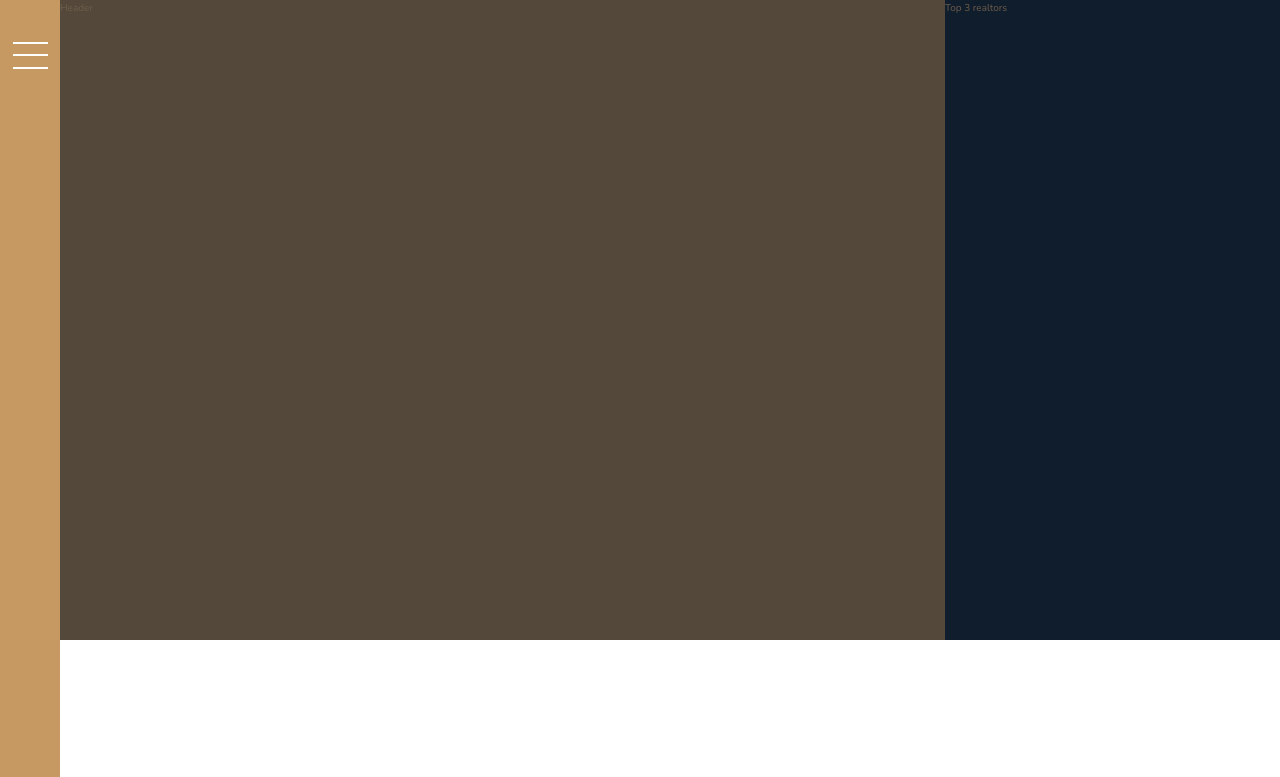
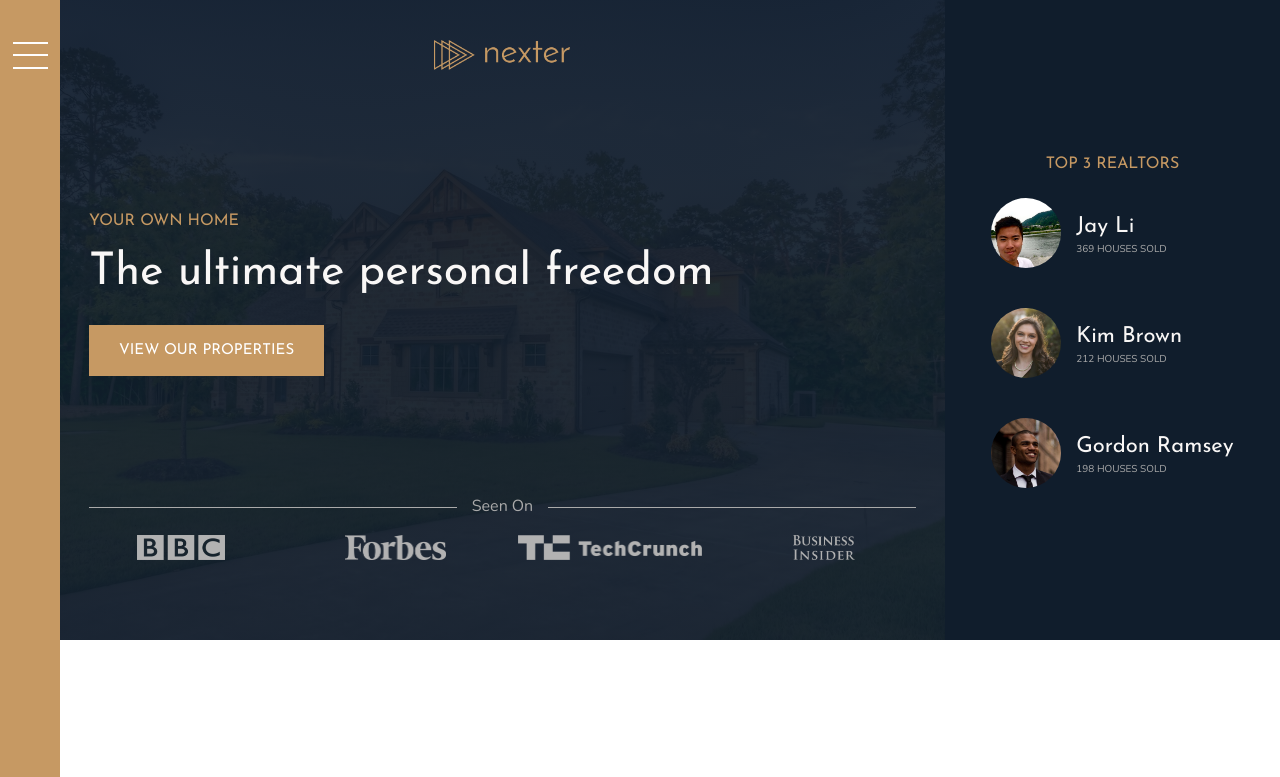
Before and after one commit to jayli3/nexter-front-end, a website: page index.html in a window 1280 px wide. Shown: the top 777 px of the page. Drawn offline with nearby package versions, Linux system fonts and the light colour scheme.

Commit message:
complete site

```diff
--- a/index.html
+++ b/index.html
@@ -18,10 +18,40 @@
             </div>
         </div>
         <header class="header">
-            Header
+            <img src="img/logo.png" alt="nexter logo" class="header__logo">
+            <h3 class="heading-3">Your own home</h3>
+            <h1 class="heading-1">The ultimate personal freedom</h1>
+            <button class="btn header__btn">View our properties</button>
+
+            <div class="header__seenon-text">Seen On</div>
+            <div class="header__seenon-logos">
+                <img src="img/logo-bbc.png" alt=" as seen on logo 1">
+                <img src="img/logo-forbes.png" alt=" as seen on logo 2">
+                <img src="img/logo-techcrunch.png" alt=" as seen on logo 3">
+                <img src="img/logo-bi.png" alt=" as seen on logo 4">
+            </div>
         </header>
         <div class="realtors">
-            Top 3 realtors
+            <h3 class="heading-3">Top 3 realtors</h3>
+            <div class="realtors__list">
+                <img src="img/realtor-1.jpg" alt="realtor 1" class="realtors__image">
+                <div class="realtors__details">
+                    <h4 class="heading-4 heading-4--light">Jay Li</h4>
+                    <p class="realtors__sold">369 houses sold</p>
+                </div>
+
+                <img src="img/realtor-2.jpeg" alt="realtor 2" class="realtors__image">
+                <div class="realtors__details">
+                    <h4 class="heading-4 heading-4--light">Kim Brown</h4>
+                    <p class="realtors__sold">212 houses sold</p>
+                </div>
+
+                <img src="img/realtor-3.jpeg" alt="realtor 3" class="realtors__image">
+                <div class="realtors__details">
+                    <h4 class="heading-4 heading-4--light">Gordon Ramsey</h4>
+                    <p class="realtors__sold">198 houses sold</p>
+                </div>
+            </div>
         </div>
         <section class="features">
             <div class="feature">
--- a/sass/_base.scss
+++ b/sass/_base.scss
@@ -26,3 +26,21 @@ html{
 	grid-template-rows: 80vh min-content 40vw repeat(3, min-content);
 	grid-template-columns: [sidebar-start] 6rem [sidebar-end full-start] minmax(6rem, 1fr) [center-start] repeat(8, [col-start] minmax(min-content, 14rem) [col-end]) [center-end] minmax(6rem, 1fr) [full-end];
 }
+
+@mixin respond($breakpoint){
+	@if($breakpoint == I){
+		@media only screen and (max-width: 75em){ @content }	//1200px
+	}
+	@if($breakpoint == II){
+		@media only screen and (max-width: 68.75em){ @content }	//1100px
+	}
+	@if($breakpoint == III){
+		@media only screen and (max-width: 56.25em){ @content }	//900px
+	}
+	@if($breakpoint == IIII){
+		@media only screen and (max-width: 39em){ @content }	//624px
+	}
+	@if($breakpoint == V){
+		@media only screen and (max-width: 31.25em){ @content }	//500px
+	}
+}
--- a/sass/_header.scss
+++ b/sass/_header.scss
@@ -1,4 +1,62 @@
 .header{
 	background-color: $color-grey-dark-1;
 	grid-column: full-start/col-end 6;
+	background-image: linear-gradient(rgba($color-secondary, .93), rgba($color-secondary, .93)), url(../img/hero.jpeg);
+	background-size: cover;
+	background-position: center;
+	padding: 8rem;
+	padding-top: 4rem;
+
+	display: grid;
+	grid-template-rows: 1fr min-content 6rem 1fr;
+	grid-template-columns: max-content;
+	justify-content: center;
+	grid-gap: 1.5rem;
+
+	&__logo{
+		height: 3rem;
+		justify-self: center;
+	}
+
+	&__seenon-text{
+		color: $color-grey-light-2;
+		font-size: 1.6rem;
+		display: grid;
+		grid-template-columns: 1fr max-content 1fr;
+		grid-gap: 1.5rem;
+		align-items: center;
+
+		&::before,
+		&::after{
+			content: "";
+			height: 1px;
+			display: block;
+			background-color: $color-grey-light-2;
+		}
+
+		&::before{
+
+		}
+
+		&::after{
+
+		}
+	}
+
+	&__seenon-logos{
+		display: grid;
+		grid-template-columns: repeat(4, 1fr);
+		grid-gap: 3rem;
+		justify-items: center;
+
+		img{
+			height: 2.5rem;
+			filter: brightness(70%);
+		}
+	}
+
+	&__btn{
+		align-self: start;
+		justify-self: start;
+	}
 }
--- a/sass/_realtors.scss
+++ b/sass/_realtors.scss
@@ -1,4 +1,33 @@
 .realtors{
 	background-color: $color-secondary;
 	grid-column: col-start 7/full-end;
+	display: flex;
+	flex-direction: column;
+	justify-content: center;
+	align-items: center;
+	padding: 3rem;
+
+	&__list{
+		margin-top: 2rem;
+		display: grid;
+		grid-template-columns: repeat(2, max-content);
+		grid-gap: 5vh 1.5rem;
+		align-items: center;
+	}
+
+	&__image{
+		width: 7rem;
+		border-radius: 50%;
+		display: block;
+	}
+
+	&__details{
+
+	}
+
+	&__sold{
+		text-transform: uppercase;
+		color: $color-grey-light-2;
+		margin-top: -3px;
+	}
 }
--- a/sass/_typography.scss
+++ b/sass/_typography.scss
@@ -5,6 +5,9 @@
 
 .heading-1{
 	@extend %heading;
+	font-size: 4.5rem;
+	color: $color-grey-light-1;
+	line-height: 1;
 }
 
 .heading-2{
@@ -24,7 +27,7 @@
 
 .heading-3{
 	@extend %heading;
-	font-size: 1.8rem;
+	font-size: 1.6rem;
 	color: $color-primary;
 	text-transform: uppercase;
 }
```
Also changed, not shown: css/style.css.
